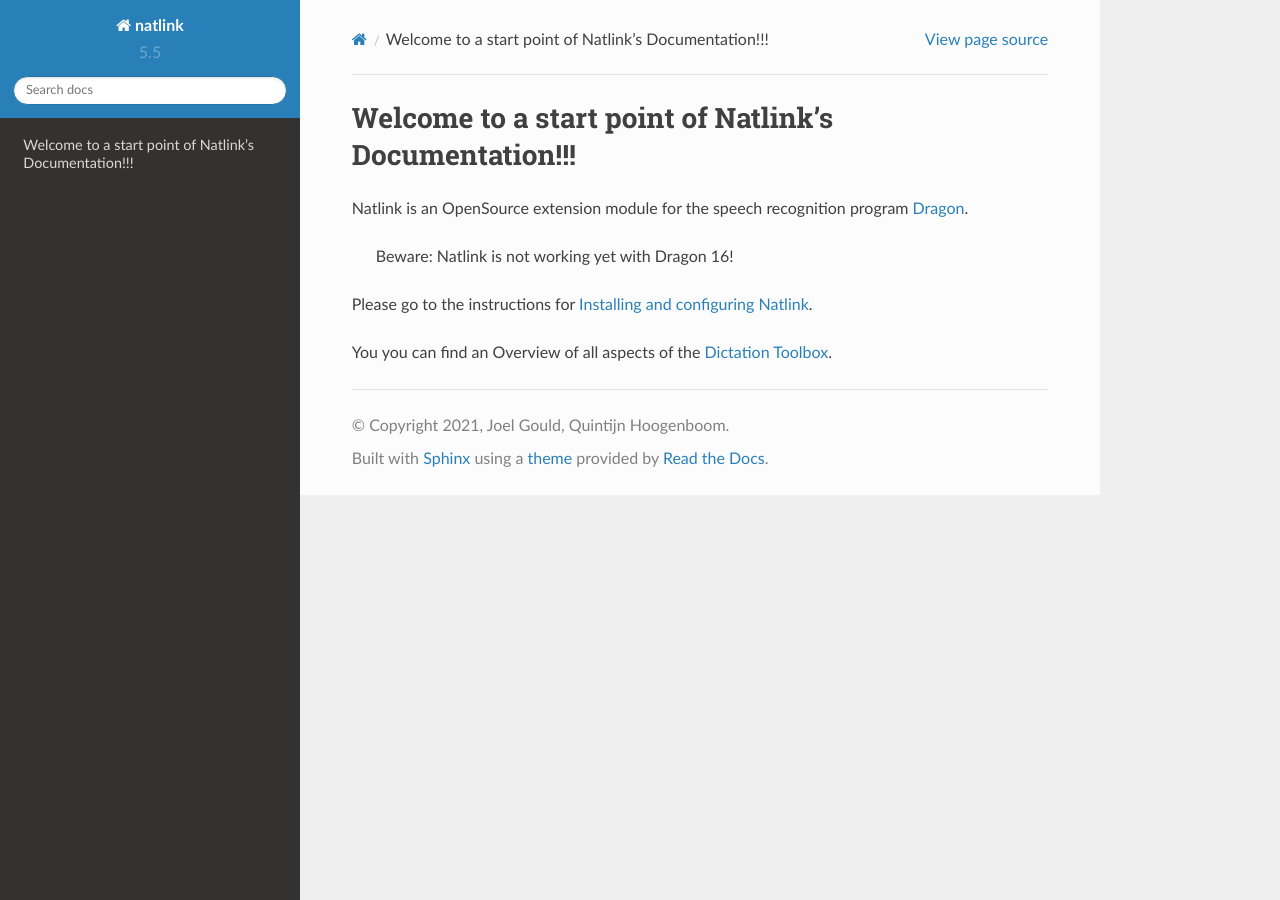
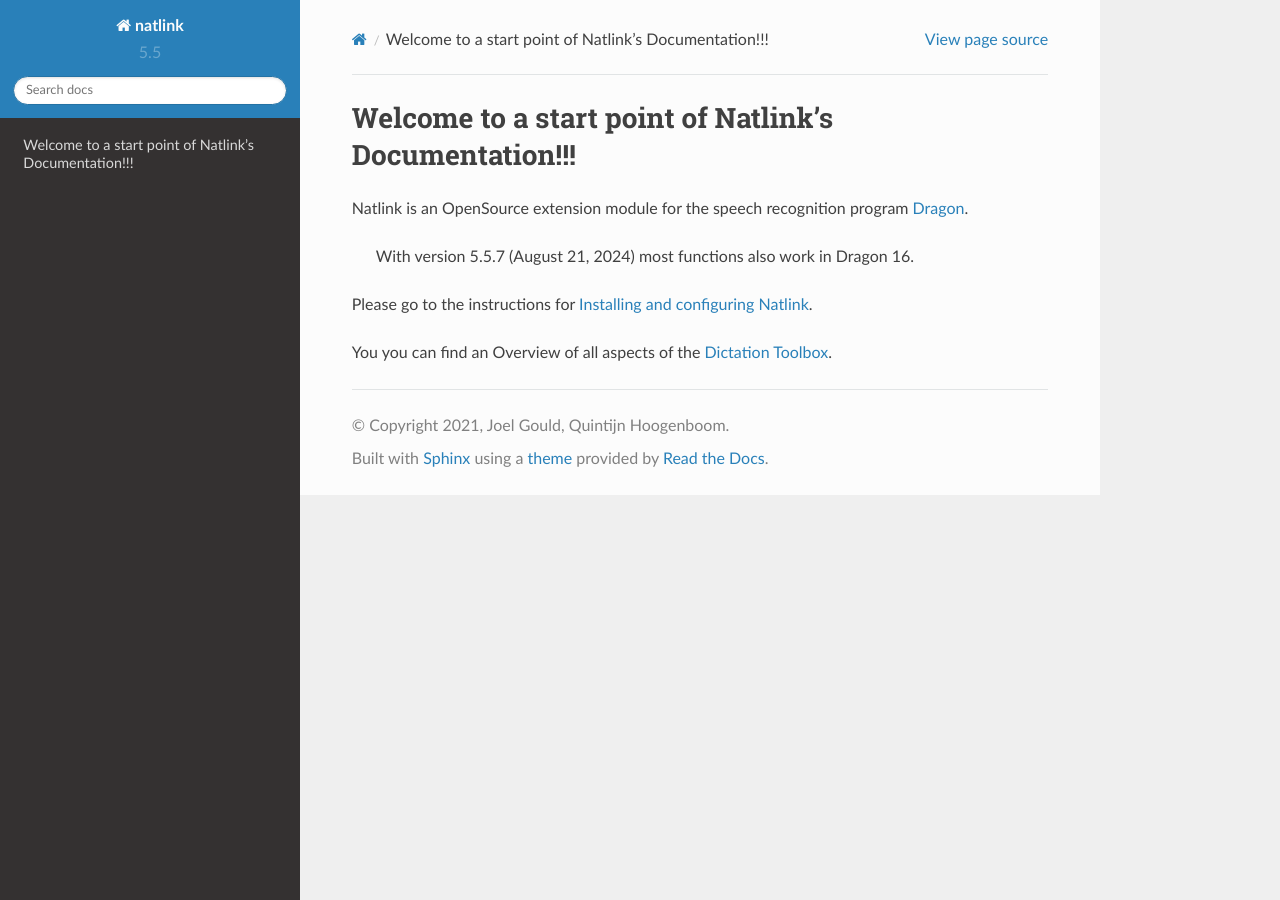
Before and after one commit to dictation-toolbox/natlink, a Sphinx documentation site: the page built from documentation/index.rst, in a window 1280 px wide. Built offline with Sphinx 7.4.7 and the Read the Docs theme 2.0.0, drawn with Linux system fonts in a browser that asks for light colours.

Commit message:
Update index.rst with new released version

```diff
--- a/documentation/index.rst
+++ b/documentation/index.rst
@@ -3,7 +3,7 @@
 
 Natlink is an OpenSource extension module for the speech recognition program Dragon_.
 
-    Beware: Natlink is not working yet with Dragon 16!
+    With version 5.5.7 (August 21, 2024) most functions also work in Dragon 16.
 
 Please go to the instructions for `Installing and configuring Natlink`_.
 
```
